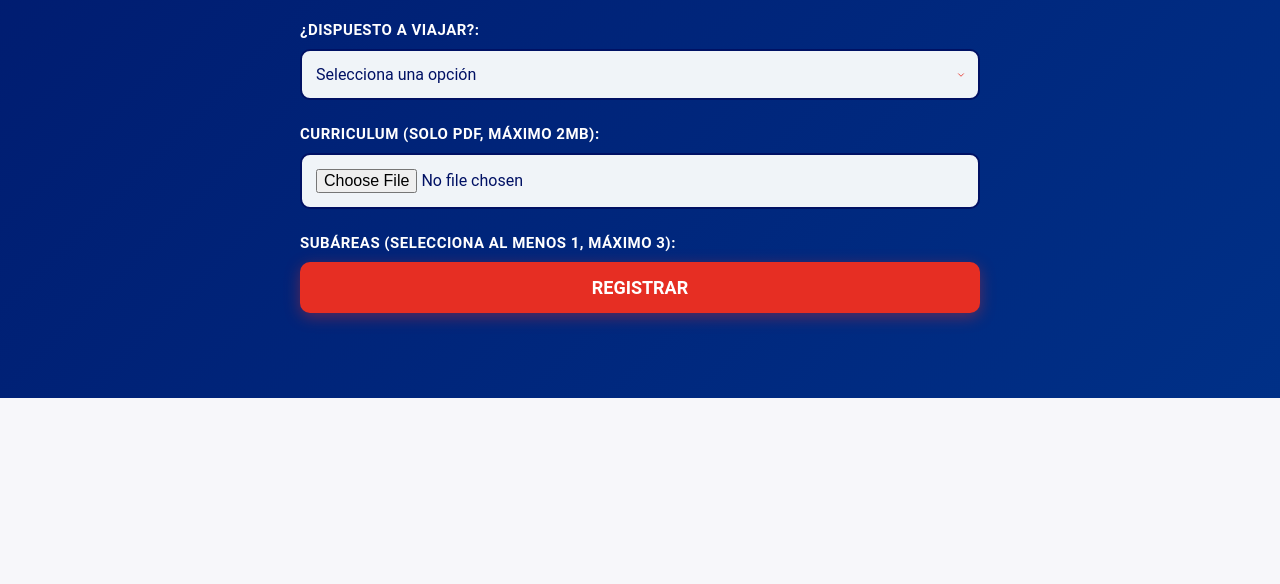
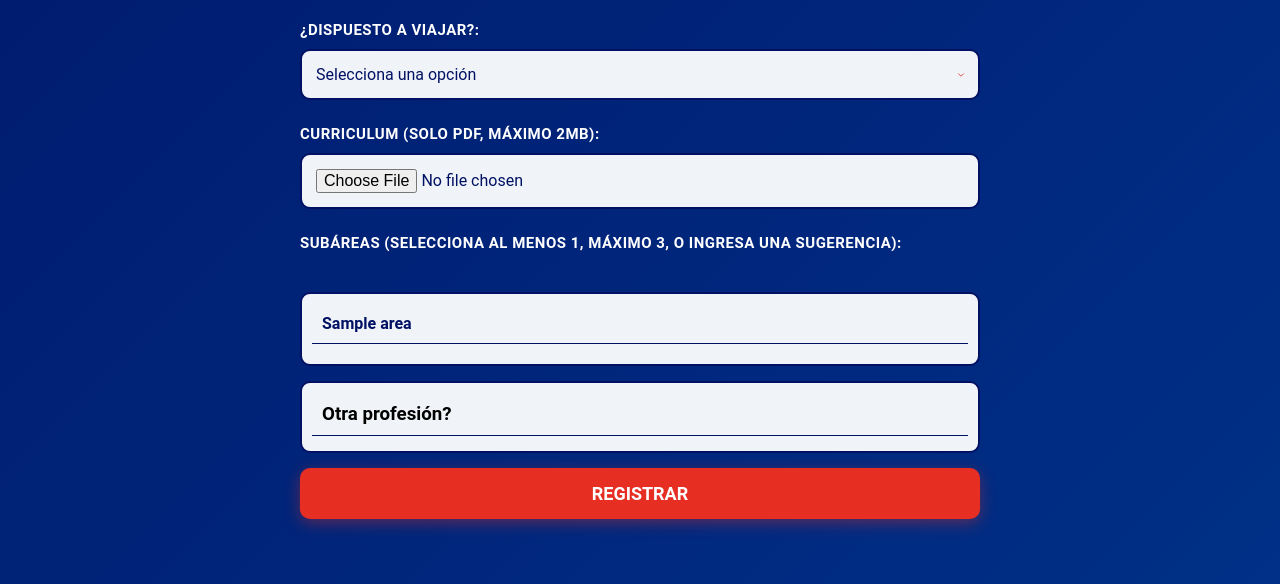
Before and after one commit to SebastianBorjas/bolsa_de_trabajo, a PHP site: page /empleado/registrar_empleado.php in a window 1280 px wide. Shown: the part 1013-1597 px from the top of the page. Before the commit the page ends 1411 px from the top, so only its background shows below. Run offline with PHP 8.4, Linux system fonts and the light colour scheme; tables that the repository leaves empty or names only in its code hold one stand-in row (values such as "Sample post"); a stand-in replaces the project's code that opens the database connection; some libraries are stand-ins or nearby versions.

Commit message:
Cambio grande de bolsa de trabajo

```diff
--- a/empleado/registrar_empleado.php
+++ b/empleado/registrar_empleado.php
@@ -28,18 +28,20 @@ if ($_SERVER["REQUEST_METHOD"] == "POST") {
     $experiencia = $_POST['experiencia'];
     $dispuesto = $_POST['dispuesto'];
     $subareas_seleccionadas = isset($_POST['areas']) ? $_POST['areas'] : [];
+    $sugerencia = isset($_POST['sugerencia']) ? trim($_POST['sugerencia']) : '';
     $fecha_registro = date('Y-m-d');
 
     error_log("Subáreas seleccionadas: " . print_r($subareas_seleccionadas, true));
+    error_log("Sugerencia: " . $sugerencia);
 
     // Validar correo (obligatorio)
     if (empty($correo) || !filter_var($correo, FILTER_VALIDATE_EMAIL)) {
         $mensaje = "Error: Debes proporcionar un correo válido.";
     }
 
-    // Validar subáreas
-    if (count($subareas_seleccionadas) < 1) {
-        $mensaje = "Error: Debes seleccionar al menos 1 subárea.";
+    // Validar subáreas o sugerencia
+    if (count($subareas_seleccionadas) < 1 && empty($sugerencia)) {
+        $mensaje = "Error: Debes seleccionar al menos 1 subárea o ingresar una sugerencia.";
     } elseif (count($subareas_seleccionadas) > 3) {
         $mensaje = "Error: No puedes seleccionar más de 3 subáreas.";
     } else {
@@ -66,12 +68,13 @@ if ($_SERVER["REQUEST_METHOD"] == "POST") {
                 $ruta_curriculum = $curriculum_dir . '/' . uniqid() . '_' . basename($file_name);
                 if (move_uploaded_file($file_tmp, $ruta_curriculum)) {
                     try {
-                        $area1 = $subareas_seleccionadas[0];
+                        $area1 = isset($subareas_seleccionadas[0]) ? $subareas_seleccionadas[0] : null;
                         $area2 = isset($subareas_seleccionadas[1]) ? $subareas_seleccionadas[1] : null;
                         $area3 = isset($subareas_seleccionadas[2]) ? $subareas_seleccionadas[2] : null;
+                        $asignado = !empty($sugerencia) ? 'no' : 'sí';
 
-                        $stmt = $conn->prepare("INSERT INTO empleados (id_plantel, nombre_completo, celular, correo, estudios, edad, ruta_curriculum, experiencia, area1, area2, area3, dispuesto, fecha_registro)
-                            VALUES (:id_plantel, :nombre_completo, :celular, :correo, :estudios, :edad, :ruta_curriculum, :experiencia, :area1, :area2, :area3, :dispuesto, :fecha_registro)");
+                        $stmt = $conn->prepare("INSERT INTO empleados (id_plantel, nombre_completo, celular, correo, estudios, edad, ruta_curriculum, experiencia, area1, area2, area3, dispuesto, fecha_registro, asignado, sugerencia)
+                            VALUES (:id_plantel, :nombre_completo, :celular, :correo, :estudios, :edad, :ruta_curriculum, :experiencia, :area1, :area2, :area3, :dispuesto, :fecha_registro, :asignado, :sugerencia)");
                         $stmt->bindParam(':id_plantel', $id_plantel);
                         $stmt->bindParam(':nombre_completo', $nombre_completo);
                         $stmt->bindParam(':celular', $celular);
@@ -85,6 +88,8 @@ if ($_SERVER["REQUEST_METHOD"] == "POST") {
                         $stmt->bindParam(':area3', $area3, PDO::PARAM_INT);
                         $stmt->bindParam(':dispuesto', $dispuesto);
                         $stmt->bindParam(':fecha_registro', $fecha_registro);
+                        $stmt->bindParam(':asignado', $asignado);
+                        $stmt->bindParam(':sugerencia', $sugerencia);
                         $stmt->execute();
 
                         // Send confirmation email
@@ -252,6 +257,18 @@ $planteles = $stmt_planteles->fetchAll(PDO::FETCH_ASSOC);
           z-index: 100;
           box-shadow: 0 2px 8px rgba(0, 0, 0, 0.2);
       }
+      .sugerencia-container {
+          margin-top: 20px;
+          display: none;
+      }
+      .sugerencia-container textarea {
+          width: 100%;
+          height: 100px;
+          padding: 10px;
+          border: 2px solid #001164;
+          border-radius: 10px;
+          resize: none;
+      }
    </style>
 </head>
 <body>
@@ -338,10 +355,16 @@ $planteles = $stmt_planteles->fetchAll(PDO::FETCH_ASSOC);
                <input type="file" id="curriculum" name="curriculum" accept=".pdf" required>
             </div>
             <div class="form-group">
-               <label for="subareas">Subáreas (selecciona al menos 1, máximo 3):</label>
-               <button type="submit" class="submit-button">Registrar</button>
+               <label for="subareas">Subáreas (selecciona al menos 1, máximo 3, o ingresa una sugerencia):</label>
                <div id="selected-subareas" class="selected-grid"></div>
                <div id="available-subareas" class="subareas-container"></div>
+               <div class="area-group" id="otra-profesion-group">
+                  <h3 id="otra-profesion-title">Otra profesión?</h3>
+                  <div class="sugerencia-container" id="sugerencia-container">
+                     <textarea id="sugerencia" name="sugerencia" placeholder="Ingresa una sugerencia de área o subárea"></textarea>
+                  </div>
+               </div>
+               <button type="submit" class="submit-button">Registrar</button>
             </div>
          </form>
       </div>
@@ -367,17 +390,17 @@ $planteles = $stmt_planteles->fetchAll(PDO::FETCH_ASSOC);
       let selectedSubareas = {};
 
       function cargarSubareas() {
-         const idPlantel = document.getElementById('id_plantel').value;
          const availableContainer = document.getElementById('available-subareas');
          availableContainer.innerHTML = '';
          document.getElementById('selected-subareas').innerHTML = '';
          selectedSubareas = {};
 
-         fetch('obtener_areas.php?id_plantel=' + idPlantel)
+         // Cargar áreas y subáreas solo para id_plantel = 1
+         fetch('obtener_areas.php?id_plantel=1')
             .then(response => response.json())
             .then(data => {
                if (!data.areas || data.areas.length === 0) {
-                  availableContainer.innerHTML = '<p>No hay subáreas disponibles para esta localidad.</p>';
+                  availableContainer.innerHTML = '<p>No hay subáreas disponibles.</p>';
                   return;
                }
                data.areas.forEach(area => {
@@ -510,13 +533,31 @@ $planteles = $stmt_planteles->fetchAll(PDO::FETCH_ASSOC);
          }, 3000);
       }
 
-      document.getElementById('id_plantel').addEventListener('change', function() {
+      // Cargar subáreas al iniciar la página
+      document.addEventListener('DOMContentLoaded', function() {
          cargarSubareas();
+         // Configurar el evento para "Otra profesión"
+         const otraProfesionTitle = document.getElementById('otra-profesion-title');
+         const sugerenciaContainer = document.getElementById('sugerencia-container');
+         otraProfesionTitle.addEventListener('click', function(e) {
+            e.stopPropagation();
+            document.querySelectorAll('.area-group.expanded').forEach(group => {
+               if (group !== document.getElementById('otra-profesion-group')) {
+                  group.classList.remove('expanded');
+               }
+            });
+            document.getElementById('otra-profesion-group').classList.toggle('expanded');
+            sugerenciaContainer.style.display = document.getElementById('otra-profesion-group').classList.contains('expanded') ? 'block' : 'none';
+         });
       });
+
       document.addEventListener('click', function(e) {
          if (!e.target.closest('.area-group')) {
             document.querySelectorAll('.area-group.expanded').forEach(group => {
                group.classList.remove('expanded');
+               if (group.id === 'otra-profesion-group') {
+                  document.getElementById('sugerencia-container').style.display = 'none';
+               }
             });
          }
       });
--- a/moderador/inicio_moderador.php
+++ b/moderador/inicio_moderador.php
@@ -31,6 +31,10 @@ require_once 'seguridad_moderador.php';
                 <button class="main-button area-btn" onclick="window.location.href='registrar_area.php'"></button>
                 <label class="button-label">Registrar Área</label>
             </div>
+            <div class="button-wrapper">
+                <button class="main-button sugerencia-btn" onclick="window.location.href='ver_sugerencias.php'"></button>
+                <label class="button-label">Ver Sugerencias</label>
+            </div>
         </div>
         <button class="logout-btn" onclick="window.location.href='../logout.php'">Cerrar Sesión</button>
     </div>
--- a/moderador/registrar_area.php
+++ b/moderador/registrar_area.php
@@ -95,6 +95,7 @@ try {
         <div class="sidebar" id="sidebar">
             <div class="sidebar-buttons">
                 <button onclick="window.location.href='ver_curriculums.php'">Ver Currículums</button>
+                <button onclick="window.location.href='ver_sugerencias.php'">Ver Sugerencias</button>
                 <button onclick="window.location.href='inicio_moderador.php'">Volver al Inicio</button>
                 <button onclick="window.location.href='../logout.php'">Cerrar Sesión</button>
             </div>
```
Also changed, not shown: moderador/inicio1.css (+14 -0 lines), imagenes/sugerencia.png (added), imagenes/sugerencia_hover.png (added), 1 other file.
